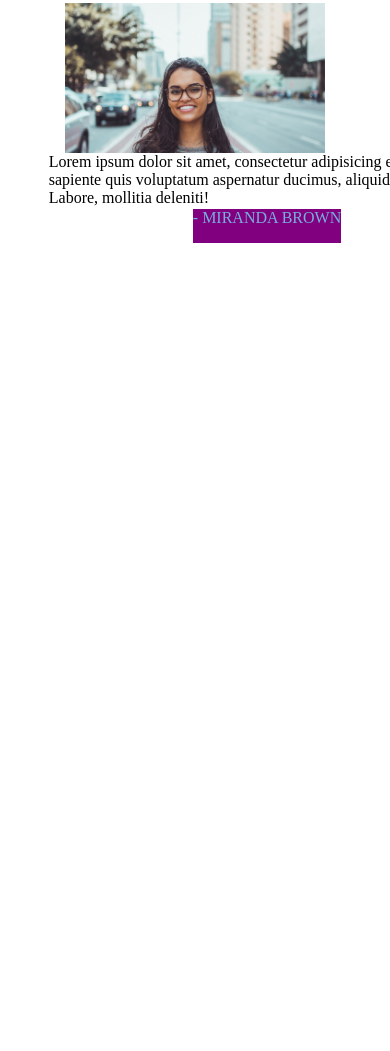
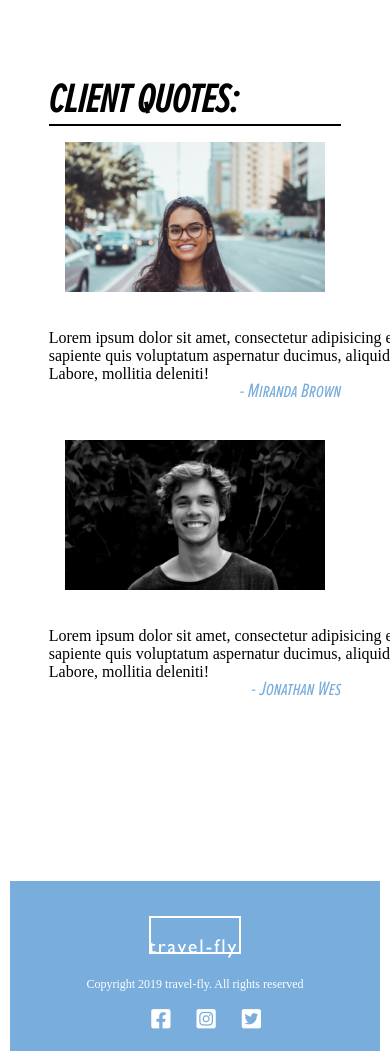
Before and after one commit to n215-sranegar/homework-seven, a website: page about.html in a window 390 px wide. Shown: the part 337-1388 px from the top of the page. Before the commit the page ends 844 px from the top, so only its background shows below. Drawn offline with Linux system fonts and the light colour scheme; a web font is replaced by a local one.

Commit message:
Adding media query to about page

```diff
--- a/about.html
+++ b/about.html
@@ -55,8 +55,37 @@
                     </div>
                 </div>
             </div>
+            <div class="about-client-quotes">
+                <div class="client-quote-container">
+                    <div class="image">
+                        <img src="images/about-client-02.jpg" alt="Client 1 Female Smiling">
+                    </div>
+                    <div class="quote">
+                        <p>Lorem ipsum dolor sit amet, consectetur adipisicing elit. Iste sapiente quis voluptatum aspernatur ducimus, aliquid iusto iure? Labore, mollitia deleniti!</p>
+                    </div>
+                    <div class="client-name">
+                        <p>- Jonathan Wes</p>
+                    </div>
+                </div>
+            </div>
         </div>
     </div>
     </div>
+       <!-- Footer -->
+       <footer>
+        <div class="footer-wrapper">
+          <div class="logo">
+            <img src="images/logo/logo-white.png" alt="travel-fly logo" />
+          </div>
+          <div class="copyright">
+            <p>Copyright 2019 travel-fly. All rights reserved</p>
+          </div>
+          <div class="social">
+            <i class="fa-brands fa-facebook-square"></i>
+            <i class="fa-brands fa-instagram-square"></i>
+            <i class="fa-brands fa-twitter-square"></i>
+          </div>
+        </div>
+      </footer>
   </body>
 </html>
--- a/scss/about/about.scss
+++ b/scss/about/about.scss
@@ -1,19 +1,39 @@
 .about {
     margin-top: 110px;
     margin-bottom: 180px;
+
+    p {
+        margin-bottom: 95px;
+    }
 
     .about-header {
         h1 {
             text-transform: uppercase;
             border-bottom: solid 2px #000;
             width: 90px;
-            background-color: pink;
+            // background-color: pink;
+            font-family: ProximaNova;
+            font-size: 60px;
+        }
+
+        p {
+            font-family: GillSans;
+            font-size: 16px;
         }
     }
 
     .about-client-quotes {
         h2 {
             text-transform: uppercase;
+            font-family: ProximaNova;
+            font-size: 40px;
+            border-bottom: solid 2px #000;
+
+        }
+
+        p {
+            font-family: GillSans;
+            font-size: 16px;
         }
     }
 
@@ -27,7 +47,7 @@
             width: 260px;
             height: 150px;
             margin-right: 21px;
-            background-color: red;
+            // background-color: red;
             overflow: hidden;
 
             img {
@@ -41,14 +61,15 @@
         }
 
         .client-name {
-            background-color: purple;
+            // background-color: purple;
             position: absolute;
             bottom: 0;
             right: 0;
 
             p {
-                text-transform: uppercase;
+                font-family: ProximaNova;
                 color: $site-blue;
+                font-size: 20px;
             }
         }
     }
@@ -59,7 +80,13 @@
         .client-quote-container {
             flex-direction: column;
 
+
             .image {
+                margin: 0 auto;
+                margin-bottom: 37px;
+            }
+
+            p {
                 margin: 0 auto;
             }
         }
```
Also changed, not shown: css/styles.css, 1 other file.
